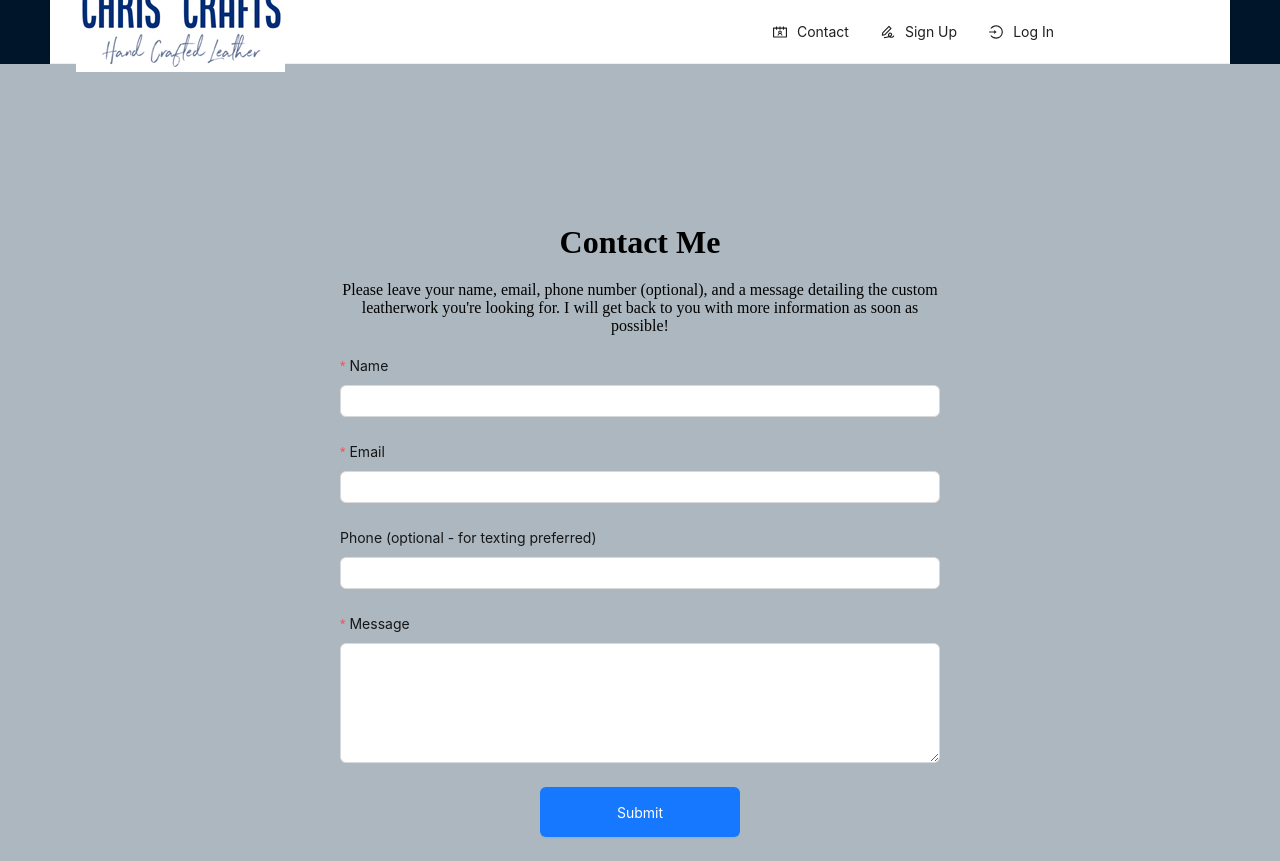
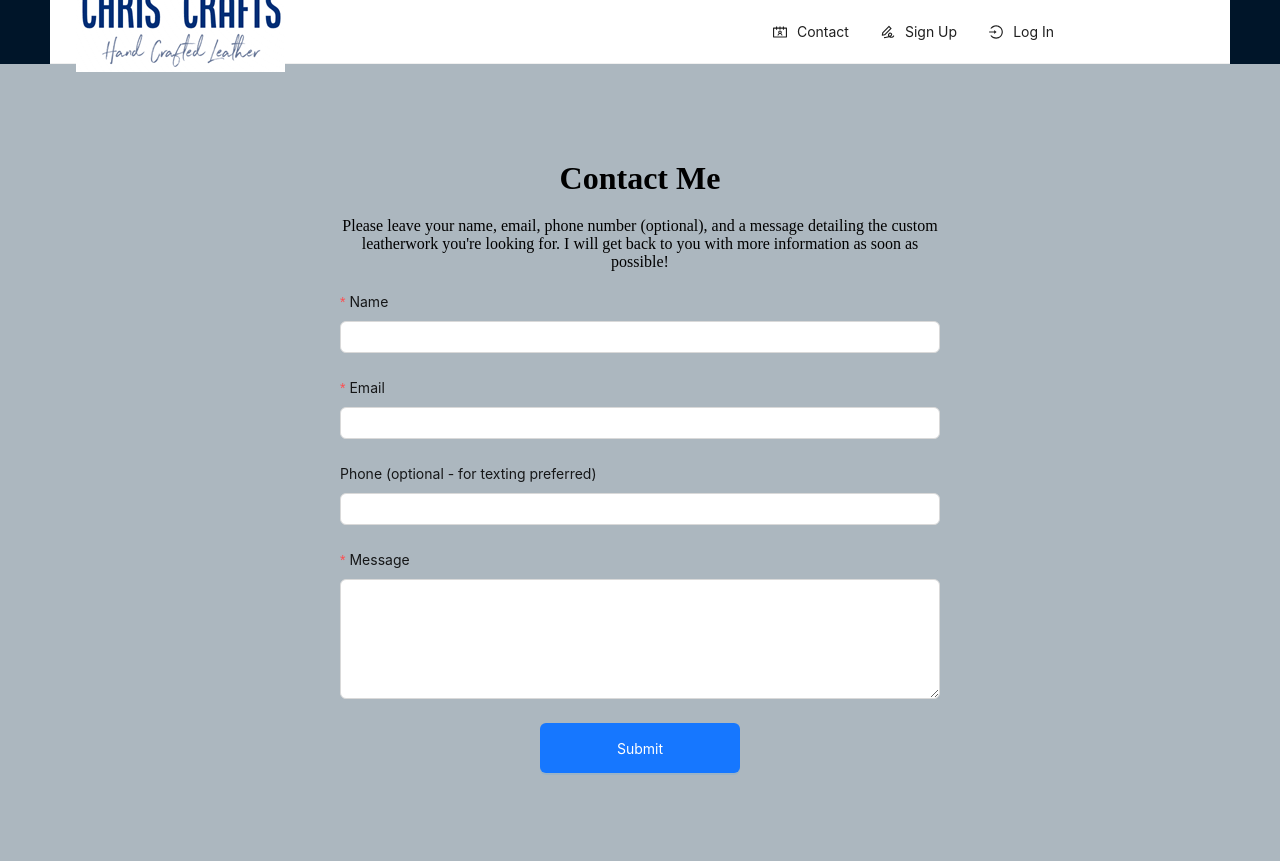
Before and after one commit to JoshMassa/chris-crafts, a React (Vite) app in the folder client/: page /contact in a window 1280 px wide. After the commit the page ends 800 px from the top, so only its background shows below. Built offline with nearby package versions, Linux system fonts and the light colour scheme.

Commit message:
Modified header styling, reduced top margin on contact container

```diff
--- a/client/src/pages/Contact.jsx
+++ b/client/src/pages/Contact.jsx
@@ -63,7 +63,7 @@ function Contact() {
   };
 
   return (
-    <div style={{ maxWidth: '600px', margin: '0 auto', marginTop: '10rem'}}>
+    <div style={{ maxWidth: '600px', margin: '0 auto', marginTop: '6rem'}}>
       <h1 style={{ textAlign: 'center', marginBottom: 20 }}>Contact Me</h1>
       <p style={{ textAlign: 'center', marginBottom: 20 }}>
         Please leave your name, email, phone number (optional), and a message detailing the custom leatherwork you're looking for. I will get back to you with more information as soon as possible!
--- a/client/src/styles/Header.css
+++ b/client/src/styles/Header.css
@@ -4,7 +4,8 @@
     box-sizing: border-box;
 }
 
-:where(.css-dev-only-do-not-override-m4timi).ant-layout-header {
+:where(.css-dev-only-do-not-override-m4timi).ant-layout-header,
+:where(.css-m4timi).ant-layout-header {
     padding: 0 !important;
     height: 120px !important;
     line-height: 3 !important;
```
